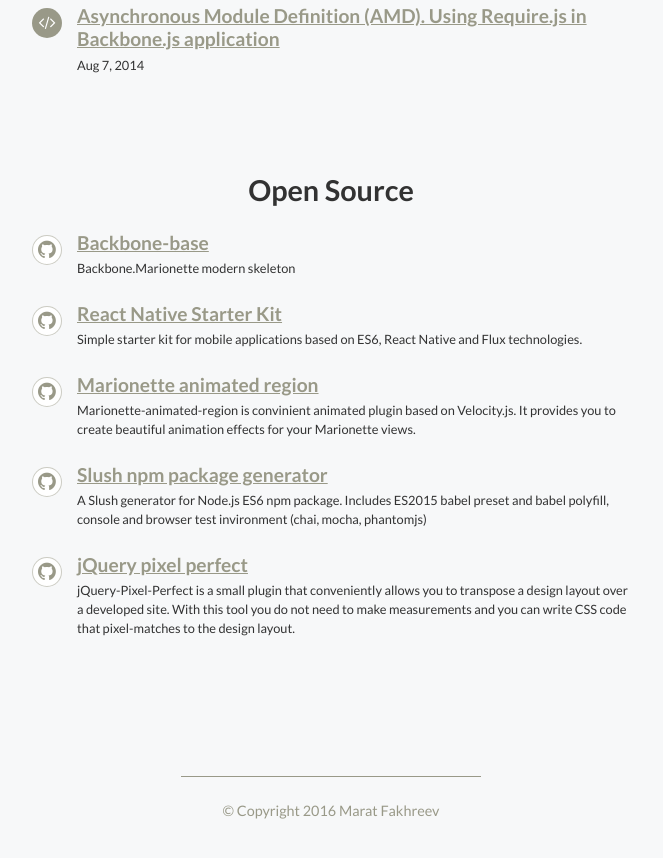
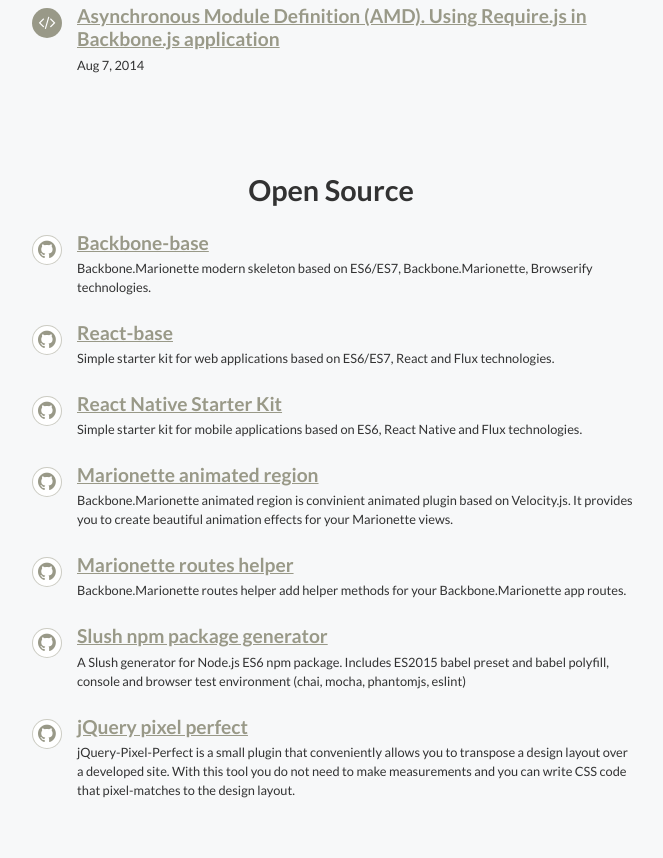
Before and after one commit to maratfakhreev/maratfakhreev.github.io, a Jekyll site: the page built from index.html, in a window 1280 px wide and 900 px high, scrolled down 818 px. Shown: the top 858 px of the window, without its empty margins (309-972 px from the left). Built offline with Jekyll 4.4.1, drawn with Linux system fonts in a browser that asks for light colours; nearby versions of some CDN libraries; Markdown is read by kramdown in place of the engine named in the settings.

Commit message:
Update OS block

```diff
--- a/index.html
+++ b/index.html
@@ -40,7 +40,18 @@
         </a>
       </h2>
       <span class="post-meta">
-        Backbone.Marionette modern skeleton
+        Backbone.Marionette modern skeleton based on ES6/ES7, Backbone.Marionette, Browserify technologies.
+      </span>
+    </li>
+    <li class="os-item">
+      <h2>
+        <a class="os-link" href="https://github.com/maratfakhreev/react-base" target="_blank">
+          <i class="fa fa-github os-icon"></i>
+          React-base
+        </a>
+      </h2>
+      <span class="post-meta">
+        Simple starter kit for web applications based on ES6/ES7, React and Flux technologies.
       </span>
     </li>
     <li class="os-item">
@@ -62,7 +73,18 @@
         </a>
       </h2>
       <span class="post-meta">
-        Marionette-animated-region is convinient animated plugin based on Velocity.js. It provides you to create beautiful animation effects for your Marionette views.
+        Backbone.Marionette animated region is convinient animated plugin based on Velocity.js. It provides you to create beautiful animation effects for your Marionette views.
+      </span>
+    </li>
+    <li class="os-item">
+      <h2>
+        <a class="os-link" href="https://github.com/maratfakhreev/marionette-routes-helper" target="_blank">
+          <i class="fa fa-github os-icon"></i>
+          Marionette routes helper
+        </a>
+      </h2>
+      <span class="post-meta">
+        Backbone.Marionette routes helper add helper methods for your Backbone.Marionette app routes.
       </span>
     </li>
     <li class="os-item">
@@ -73,7 +95,7 @@
         </a>
       </h2>
       <span class="post-meta">
-        A Slush generator for Node.js ES6 npm package. Includes ES2015 babel preset and babel polyfill, console and browser test invironment (chai, mocha, phantomjs)
+        A Slush generator for Node.js ES6 npm package. Includes ES2015 babel preset and babel polyfill, console and browser test environment (chai, mocha, phantomjs, eslint)
       </span>
     </li>
     <li class="os-item">
```
